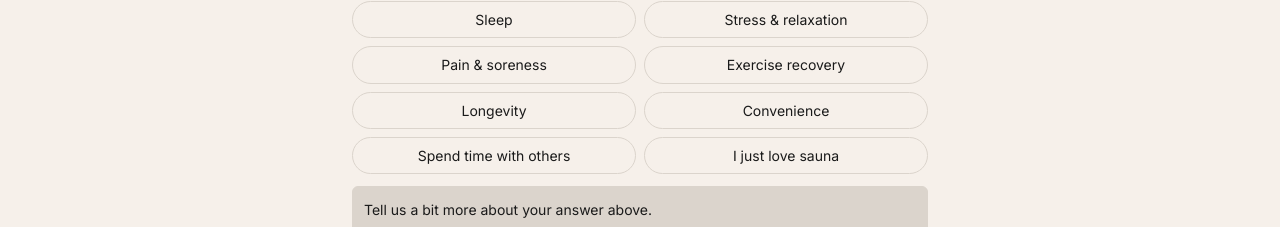
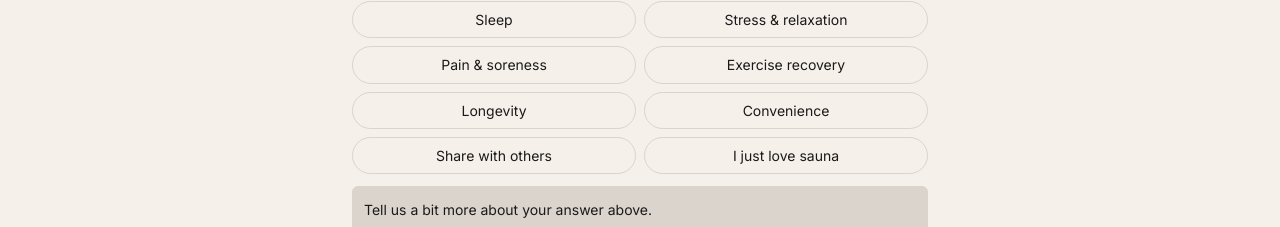
Before and after one commit to aryzach/aryzach.github.io, a React (Vite) app: page /how-it-works in a window 1280 px wide. Shown: the part 828-1055 px from the top of the page. Built offline with nearby package versions, Linux system fonts and the light colour scheme.

Commit message:
Changes
Co-authored-by: aryzach <30701475+aryzach@users.noreply.github.com>

```diff
--- a/src/components/lead/ContactLeadForm.tsx
+++ b/src/components/lead/ContactLeadForm.tsx
@@ -15,7 +15,7 @@ const GOAL_OPTIONS = [
   "Exercise recovery",
   "Longevity",
   "Convenience",
-  "Spend time with others",
+  "Share with others",
   "I just love sauna",
 ];
 
```
